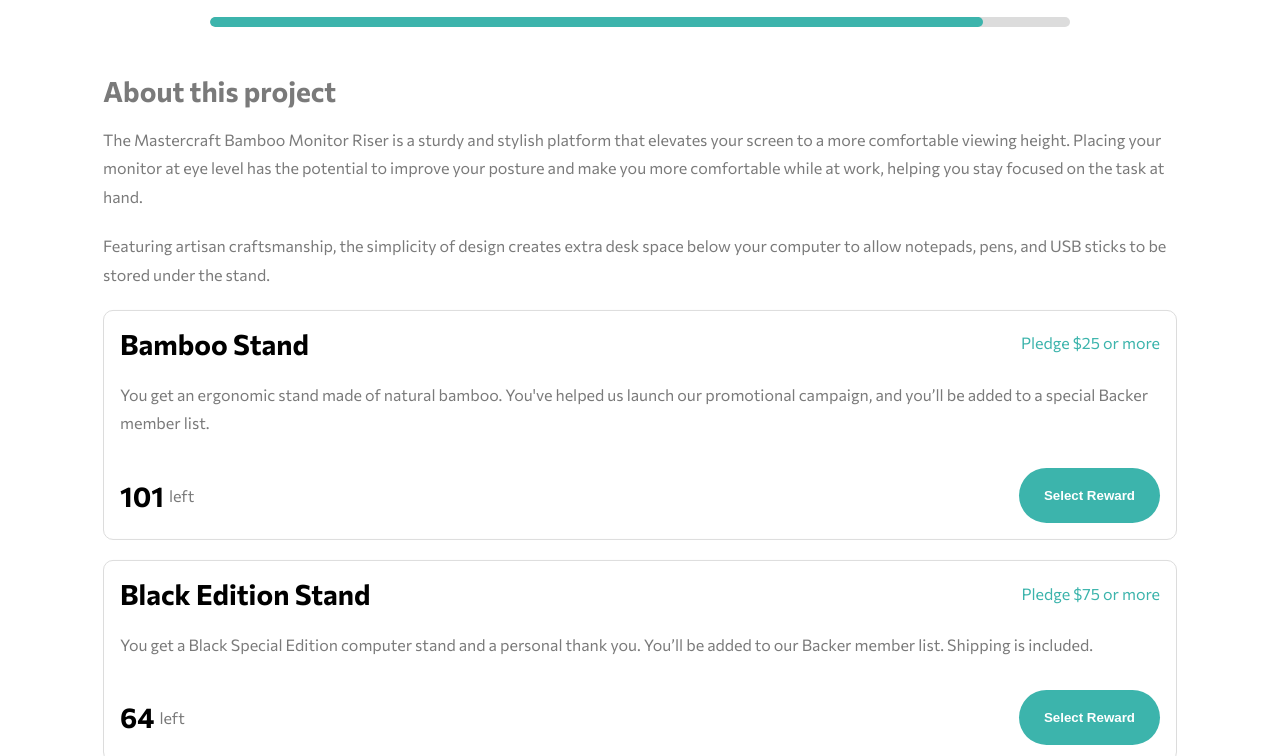
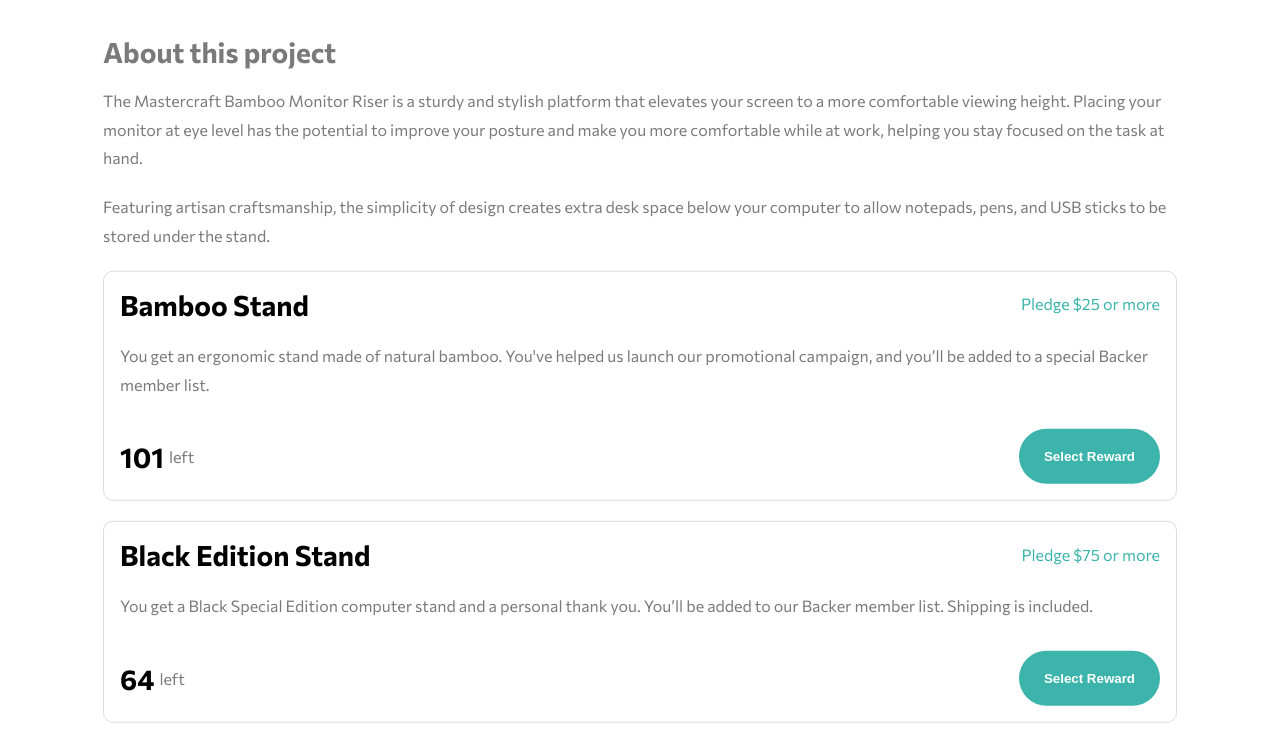
Before and after one commit to Damjan83/Crowdfunding-product-page, a website: page index.html in a window 1280 px wide. Shown: the part 723-1479 px from the top of the page. Drawn offline with nearby package versions, Linux system fonts and the light colour scheme.

Commit message:
my changes

```diff
--- a/scss/base/_config.scss
+++ b/scss/base/_config.scss
@@ -6,7 +6,6 @@
 $color: (
     c-cyan: #3cb4ac,
     c-dark-cyan: #147B74,
-
 
     c-dark-gray: #7A7A7A,
     c-gainsboro: #dcdcdc,
--- a/scss/main.scss
+++ b/scss/main.scss
@@ -10,7 +10,6 @@
 
 @import 'scss/layout/_header';
 @import 'scss/components/_button&slider';
-@import 'scss/layout/_main-project';
 @import 'scss/layout/_counter';
 @import 'scss/layout/_about-this-project';
 @import 'scss/layout/_project-stand';
```
Also changed, not shown: css/main.css.
